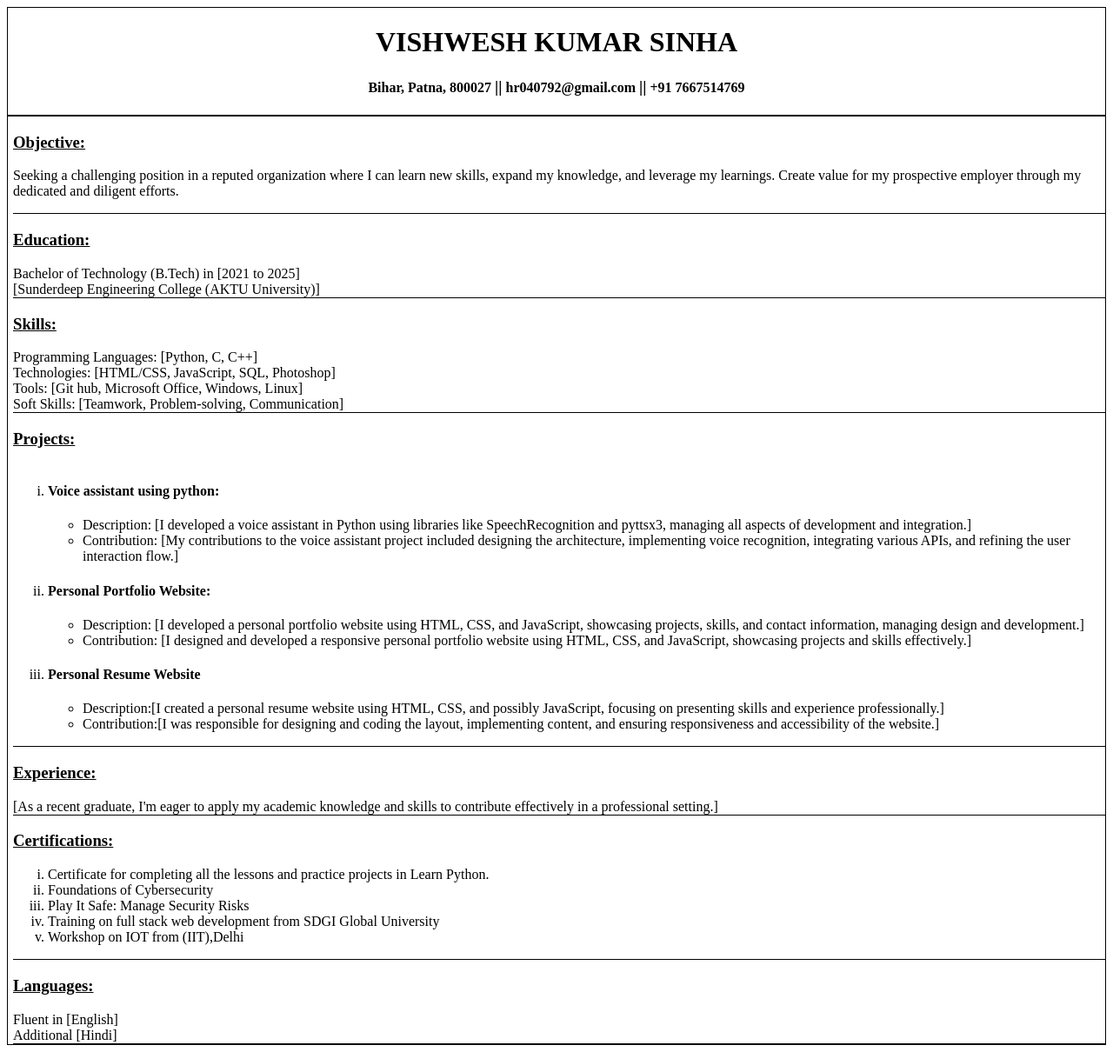
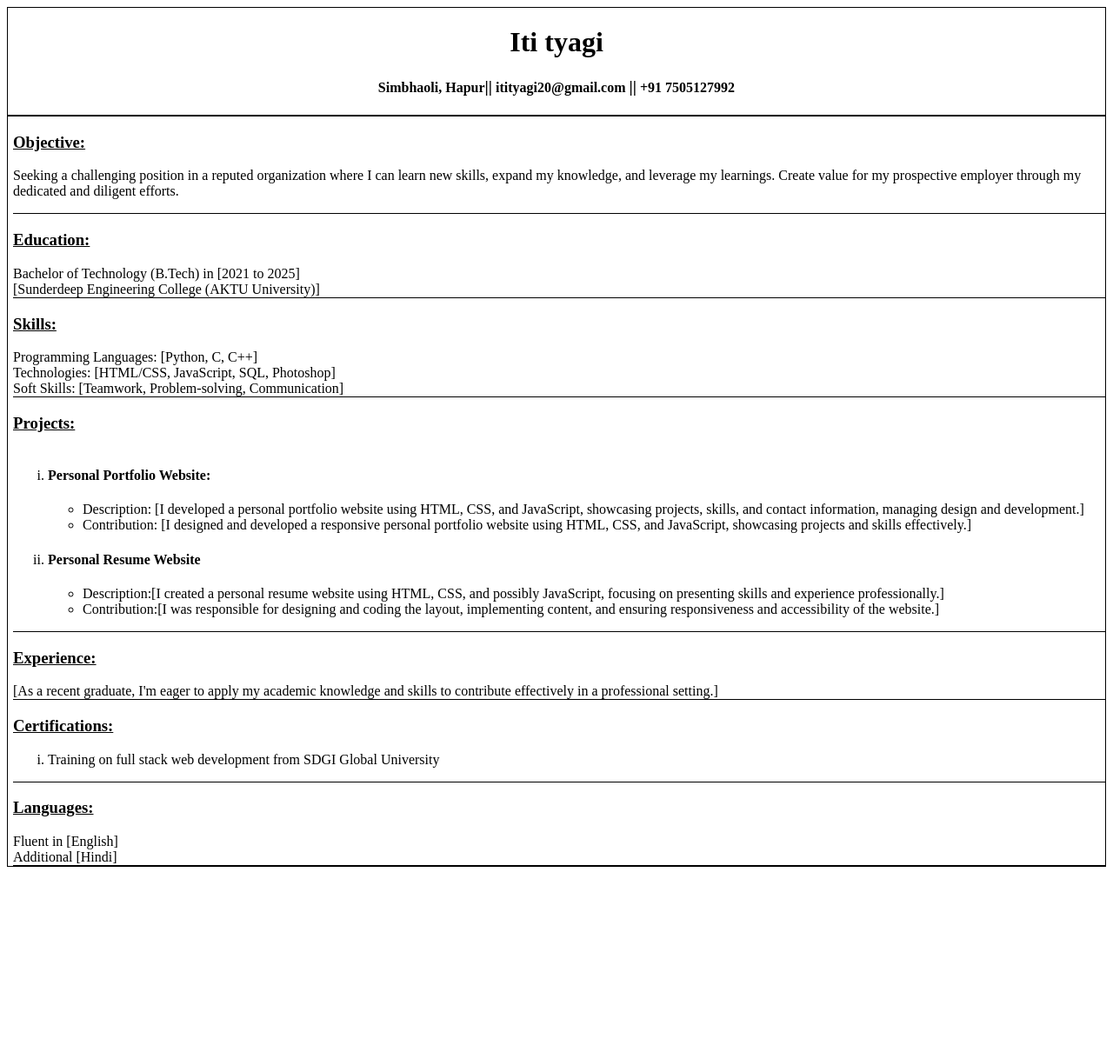
Before and after one commit to itityagi22/Iti-resume, a plain HTML site: page index.html in a window 1280 px wide. Shown: the whole page at 87% size. After the commit the page ends 1005 px from the top, so only its background shows below. Drawn offline with Linux system fonts and the light colour scheme.

Commit message:
index.html

```diff
--- a/index.html
+++ b/index.html
@@ -3,15 +3,15 @@
 <head>
     <meta charset="UTF-8">
     <meta name="viewport" content="width=device-width, initial-scale=1.0">
-    <title>Resume | Vishwesh Kumar Sinha</title>
+    <title>Resume | Iti Tyagi</title>
     <link rel="stylesheet" href="style.css">
 </head>
 <body>
     <div id="main_b">
-        <h1 id="name">VISHWESH KUMAR SINHA</h1> <br>
-        <h4>Bihar, Patna, 800027 <big>||</big></h4>
-        <h4>hr040792@gmail.com <big>||</big></h4>
-        <h4>+91 7667514769</h4>
+        <h1 id="name">Iti tyagi</h1> <br>
+        <h4>Simbhaoli, Hapur<big>||</big></h4>
+        <h4>itityagi20@gmail.com <big>||</big></h4>
+        <h4>+91 7505127992</h4>
     </div>
 
     <div class="same" id="objective">
@@ -34,7 +34,6 @@
         <h3><u>Skills:</u></h3>
         Programming Languages: [Python, C, C++] <br>
         Technologies: [HTML/CSS, JavaScript, SQL, Photoshop] <br>
-        Tools: [Git hub, Microsoft Office, Windows, Linux] <br>
         Soft Skills: [Teamwork, Problem-solving, Communication] <br>
     </div>
 
@@ -42,13 +41,6 @@
 
         <h3><u>Projects:</u></h3>
         <ol type="i">
-            <li><h4>Voice assistant using python: </h4>
-                <ul type="circle">
-                    <li>Description: [I developed a voice assistant in Python using libraries like SpeechRecognition and pyttsx3, managing all aspects of development and integration.]</li>
-                    <li>Contribution: [My contributions to the voice assistant project included designing the architecture, implementing voice recognition, integrating various APIs, and refining the user interaction flow.]</li>
-                </ul>
-            </li>
-
             <li><h4>Personal Portfolio Website: </h4>
                 <ul type="circle">
                     <li>Description: [I developed a personal portfolio website using HTML, CSS, and JavaScript, showcasing projects, skills, and contact information, managing design and development.]</li>
@@ -81,11 +73,7 @@
     <div class="same" id="Certifications">
         <h3><u>Certifications:</u></h3>
         <ol type="i">
-            <li>Certificate for completing all the lessons and practice projects in Learn Python.</li>
-            <li>Foundations of Cybersecurity</li>
-            <li>Play It Safe: Manage Security Risks</li>
             <li>Training on full stack web development from SDGI Global University</li>
-            <li>Workshop on IOT from (IIT),Delhi</li>
         </ol>
     </div>
 
```
